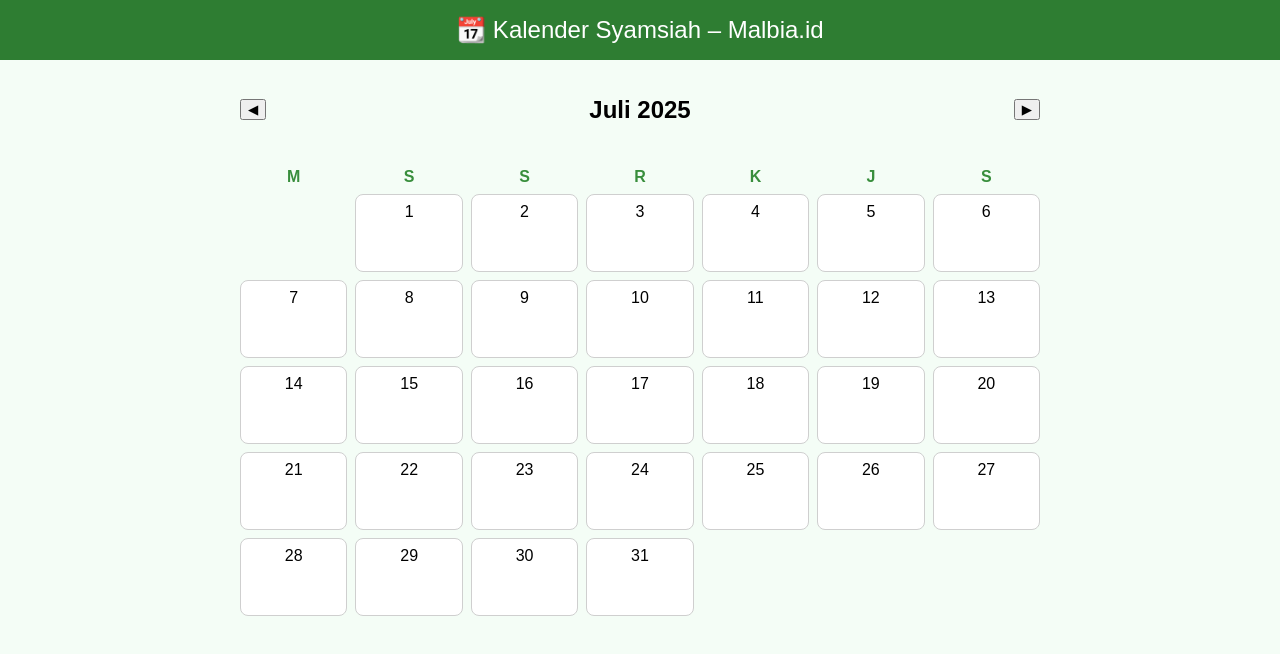
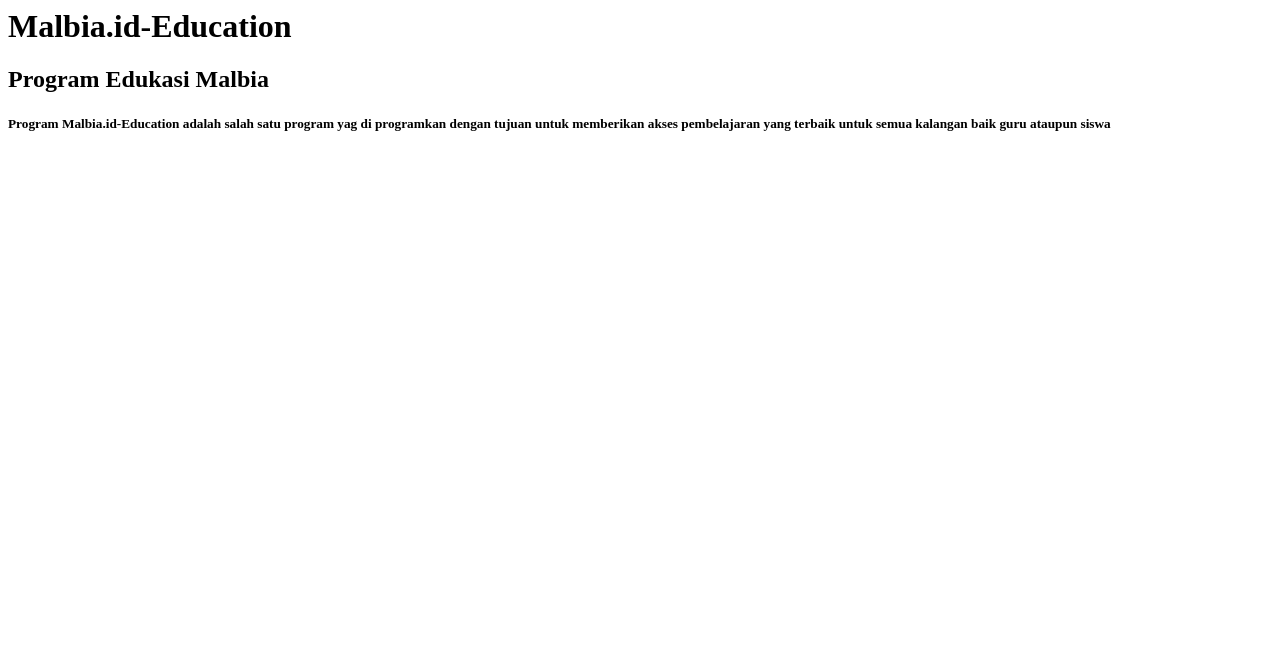
Before and after one commit to Bimandou-ui/Calender-Malbiaid, a plain HTML site: page index.html in a window 1280 px wide. Drawn offline with Linux system fonts and the light colour scheme.

Commit message:
Add files via upload

```diff
--- a/index.html
+++ b/index.html
@@ -1,199 +1,7 @@
-<!DOCTYPE html>
-<html lang="id">
 <head>
-  <meta charset="UTF-8" />
-  <meta name="viewport" content="width=device-width, initial-scale=1.0"/>
-  <title>Kalender Edukasi Malbia.id</title>
-  <style>
-    body {
-      font-family: sans-serif;
-      background: #f4fdf6;
-      margin: 0;
-      padding: 0;
-    }
-    header {
-      background: #2e7d32;
-      color: white;
-      padding: 1rem;
-      text-align: center;
-      font-size: 1.5rem;
-      position: sticky;
-      top: 0;
-    }
-    .kalender-container {
-      max-width: 800px;
-      margin: auto;
-      padding: 1rem;
-    }
-    .bulan-nav {
-      display: flex;
-      justify-content: space-between;
-      align-items: center;
-      margin-bottom: 1rem;
-    }
-    .grid-hari {
-      display: grid;
-      grid-template-columns: repeat(7, 1fr);
-      gap: 0.5rem;
-      text-align: center;
-    }
-    .hari, .tanggal {
-      padding: 0.5rem;
-    }
-    .hari {
-      font-weight: bold;
-      color: #388e3c;
-    }
-    .tanggal {
-      background: white;
-      border-radius: 8px;
-      cursor: pointer;
-      border: 1px solid #cfcfcf;
-      min-height: 60px;
-      position: relative;
-    }
-    .tanggal:hover {
-      background: #e8f5e9;
-    }
-    .event {
-      font-size: 0.7rem;
-      color: #2e7d32;
-      margin-top: 5px;
-    }
-    .modal {
-      position: fixed;
-      top: 0; left: 0;
-      width: 100%; height: 100%;
-      background: rgba(0,0,0,0.5);
-      display: none;
-      align-items: center;
-      justify-content: center;
-    }
-    .modal-content {
-      background: white;
-      padding: 1rem;
-      border-radius: 10px;
-      max-width: 300px;
-      text-align: center;
-    }
-    .modal-content input {
-      width: 100%;
-      padding: 0.5rem;
-      margin-top: 0.5rem;
-    }
-    .btn {
-      background: #2e7d32;
-      color: white;
-      padding: 0.5rem 1rem;
-      border: none;
-      border-radius: 6px;
-      margin-top: 0.5rem;
-      cursor: pointer;
-    }
-  </style>
+  <body>
+    <h1>Malbia.id-Education</h1>
+    <h2>Program Edukasi Malbia</h2>
+    <h5>Program Malbia.id-Education adalah salah satu program yag di programkan dengan tujuan untuk memberikan akses pembelajaran yang terbaik untuk semua kalangan baik guru ataupun siswa</h5>
+  </body>
 </head>
-<body>
-
-<header>📆 Kalender Syamsiah – Malbia.id</header>
-
-<div class="kalender-container">
-  <div class="bulan-nav">
-    <button onclick="ubahBulan(-1)">◀</button>
-    <h2 id="bulanTahun"></h2>
-    <button onclick="ubahBulan(1)">▶</button>
-  </div>
-
-  <div class="grid-hari">
-    <div class="hari">M</div><div class="hari">S</div><div class="hari">S</div>
-    <div class="hari">R</div><div class="hari">K</div><div class="hari">J</div><div class="hari">S</div>
-  </div>
-
-  <div class="grid-hari" id="tanggalGrid"></div>
-</div>
-
-<div class="modal" id="modalEvent">
-  <div class="modal-content">
-    <h3 id="modalTanggal">Tambah Kegiatan</h3>
-    <input type="text" id="eventInput" placeholder="Nama kegiatan..." />
-    <button class="btn" onclick="simpanEvent()">Simpan</button>
-  </div>
-</div>
-
-<script>
-  let bulanSekarang = new Date().getMonth();
-  let tahunSekarang = new Date().getFullYear();
-  let dataEvent = JSON.parse(localStorage.getItem('malbia_kegiatan')) || {};
-
-  function renderKalender() {
-    const bulanNama = ["Januari","Februari","Maret","April","Mei","Juni",
-                       "Juli","Agustus","September","Oktober","November","Desember"];
-    document.getElementById("bulanTahun").textContent = `${bulanNama[bulanSekarang]} ${tahunSekarang}`;
-
-    const grid = document.getElementById("tanggalGrid");
-    grid.innerHTML = "";
-
-    const firstDay = new Date(tahunSekarang, bulanSekarang, 1).getDay(); // 0 = Minggu
-    const jumlahHari = new Date(tahunSekarang, bulanSekarang + 1, 0).getDate();
-
-    let padding = (firstDay + 6) % 7; // Menyesuaikan agar Senin = awal
-    for (let i = 0; i < padding; i++) {
-      grid.innerHTML += `<div></div>`;
-    }
-
-    for (let tgl = 1; tgl <= jumlahHari; tgl++) {
-      const key = `${tahunSekarang}-${(bulanSekarang+1).toString().padStart(2,'0')}-${tgl.toString().padStart(2,'0')}`;
-      const kegiatan = dataEvent[key] || "";
-
-      grid.innerHTML += `
-        <div class="tanggal" onclick="bukaModal('${key}')">
-          ${tgl}
-          ${kegiatan ? `<div class="event">${kegiatan}</div>` : ""}
-        </div>`;
-    }
-  }
-
-  function ubahBulan(offset) {
-    bulanSekarang += offset;
-    if (bulanSekarang < 0) {
-      bulanSekarang = 11;
-      tahunSekarang--;
-    } else if (bulanSekarang > 11) {
-      bulanSekarang = 0;
-      tahunSekarang++;
-    }
-    renderKalender();
-  }
-
-  let tanggalDipilih = "";
-
-  function bukaModal(tanggal) {
-    tanggalDipilih = tanggal;
-    document.getElementById("modalTanggal").textContent = `Tambah Kegiatan - ${tanggal}`;
-    document.getElementById("eventInput").value = dataEvent[tanggal] || "";
-    document.getElementById("modalEvent").style.display = "flex";
-  }
-
-  function simpanEvent() {
-    const isi = document.getElementById("eventInput").value.trim();
-    if (isi) {
-      dataEvent[tanggalDipilih] = isi;
-    } else {
-      delete dataEvent[tanggalDipilih];
-    }
-    localStorage.setItem('malbia_kegiatan', JSON.stringify(dataEvent));
-    document.getElementById("modalEvent").style.display = "none";
-    renderKalender();
-  }
-
-  // Tutup modal jika diklik di luar
-  window.onclick = function(e) {
-    if (e.target.id === "modalEvent") {
-      document.getElementById("modalEvent").style.display = "none";
-    }
-  }
-
-  renderKalender();
-</script>
-
-</body>
-</html>
```
Also changed, not shown: google669df1ed8848e1b4.html (added, +1 -0 lines).
